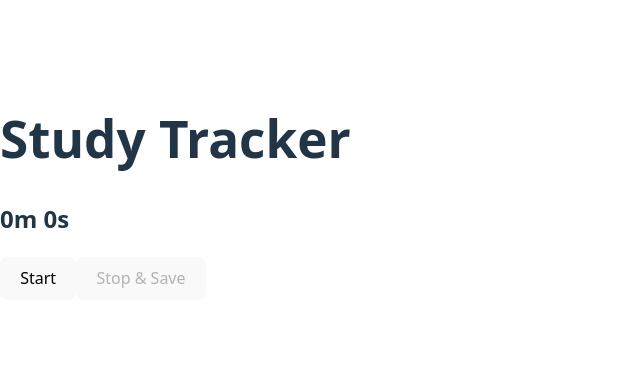
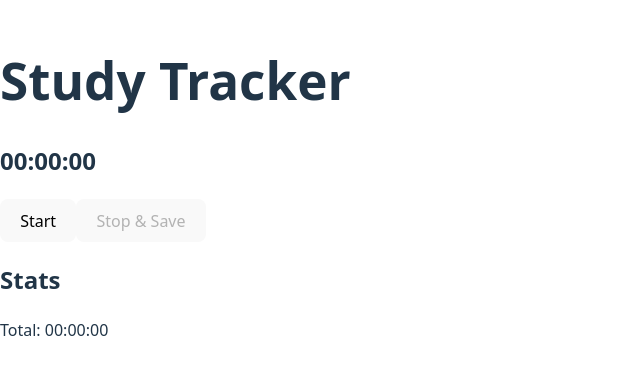
Before and after one commit to BusraKahraman/study-tracker, a React (Vite) app: page / in a window 1280 px wide. Shown: the part 212-586 px from the top of the page, without its empty margins (0-640 px from the left). Built offline with nearby package versions, Linux system fonts and the light colour scheme.

Commit message:
Display time

```diff
--- a/src/App.jsx
+++ b/src/App.jsx
@@ -1,20 +1,38 @@
+import { useEffect, useState } from 'react';
 import Timer from './components/Timer';
+import Stats from './components/Stats';
 import { getTodayKey } from './utils/date';
 
 export default function App() {
+	const [studyData, setStudyData] = useState({});
+
+	useEffect(() => {
+		const saved = JSON.parse(localStorage.getItem('studyData')) || {};
+		setStudyData(saved);
+	}, []);
+
 	const handleSave = (seconds) => {
+		if (seconds === 0) return;
+
 		const today = getTodayKey();
-		const data = JSON.parse(localStorage.getItem('studyData')) || {};
 
-		data[today] = (data[today] || 0) + seconds;
+		setStudyData((prev) => {
+			const updated = {
+				...prev,
+				[today]: (prev[today] || 0) + seconds,
+			};
 
-		localStorage.setItem('studyData', JSON.stringify(data));
+			localStorage.setItem('studyData', JSON.stringify(updated));
+			return updated;
+		});
 	};
 
 	return (
 		<div>
 			<h1>Study Tracker</h1>
+
 			<Timer onSave={handleSave} />
+			<Stats data={studyData} />
 		</div>
 	);
 }
--- a/src/components/Stats.jsx
+++ b/src/components/Stats.jsx
@@ -0,0 +1,20 @@
+function formatTime(seconds) {
+	const hrs = Math.floor(seconds / 3600);
+	const mins = Math.floor((seconds % 3600) / 60);
+	const secs = seconds % 60;
+
+	const pad = (n) => String(n).padStart(2, '0');
+
+	return `${pad(hrs)}:${pad(mins)}:${pad(secs)}`;
+}
+
+export default function Stats({ data }) {
+	const totalSeconds = Object.values(data).reduce((sum, s) => sum + s, 0);
+
+	return (
+		<div>
+			<h2>Stats</h2>
+			<p>Total: {formatTime(totalSeconds)}</p>
+		</div>
+	);
+}
--- a/src/components/Timer.jsx
+++ b/src/components/Timer.jsx
@@ -1,4 +1,5 @@
 import { useEffect, useState } from 'react';
+import { formatTime } from '../utils/formatTime';
 
 export default function Timer({ onSave }) {
 	const [seconds, setSeconds] = useState(0);
@@ -16,15 +17,14 @@ export default function Timer({ onSave }) {
 
 	const stopAndSave = () => {
 		setRunning(false);
-		onSave(seconds);
+		const savedSeconds = seconds;
 		setSeconds(0);
+		onSave(savedSeconds);
 	};
 
 	return (
 		<div>
-			<h2>
-				{Math.floor(seconds / 60)}m {seconds % 60}s
-			</h2>
+			<h2>{formatTime(seconds)}</h2>
 
 			{!running ? (
 				<button onClick={() => setRunning(true)}>Start</button>
--- /dev/null
+++ b/src/utils/formatTime.js
@@ -0,0 +1,8 @@
+export function formatTime(seconds) {
+	const hrs = Math.floor(seconds / 3600);
+	const mins = Math.floor((seconds % 3600) / 60);
+	const secs = seconds % 60;
+	const pad = (n) => String(n).padStart(2, '0');
+
+	return `${pad(hrs)}:${pad(mins)}:${pad(secs)}`;
+}
```
